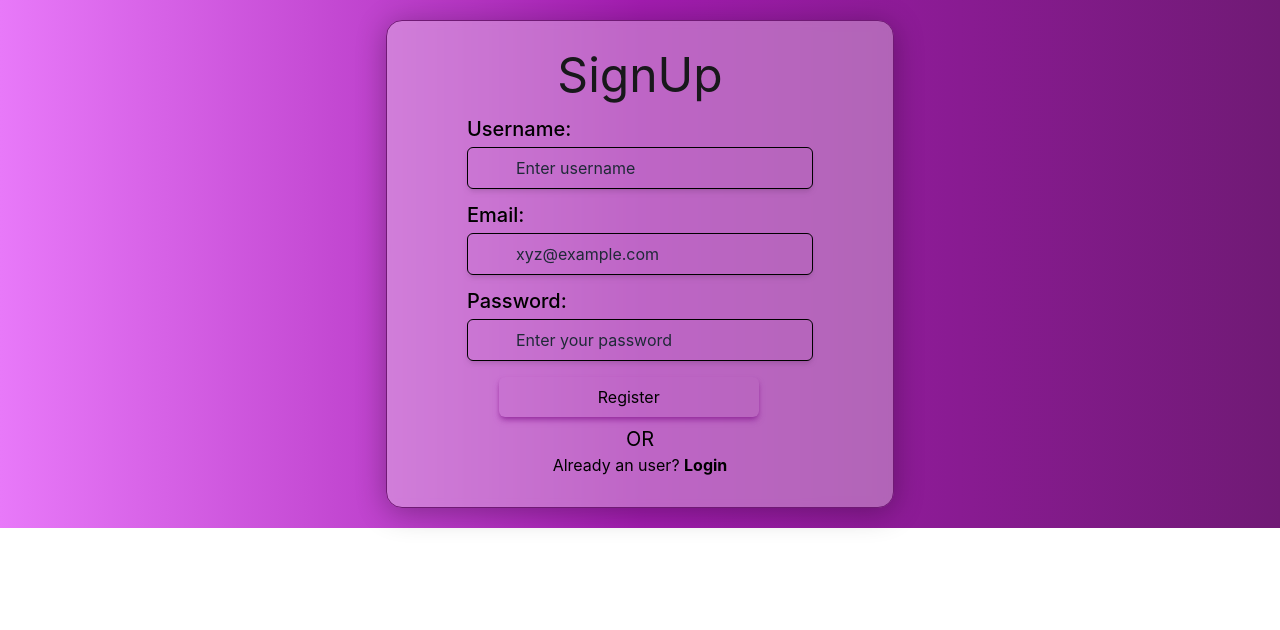
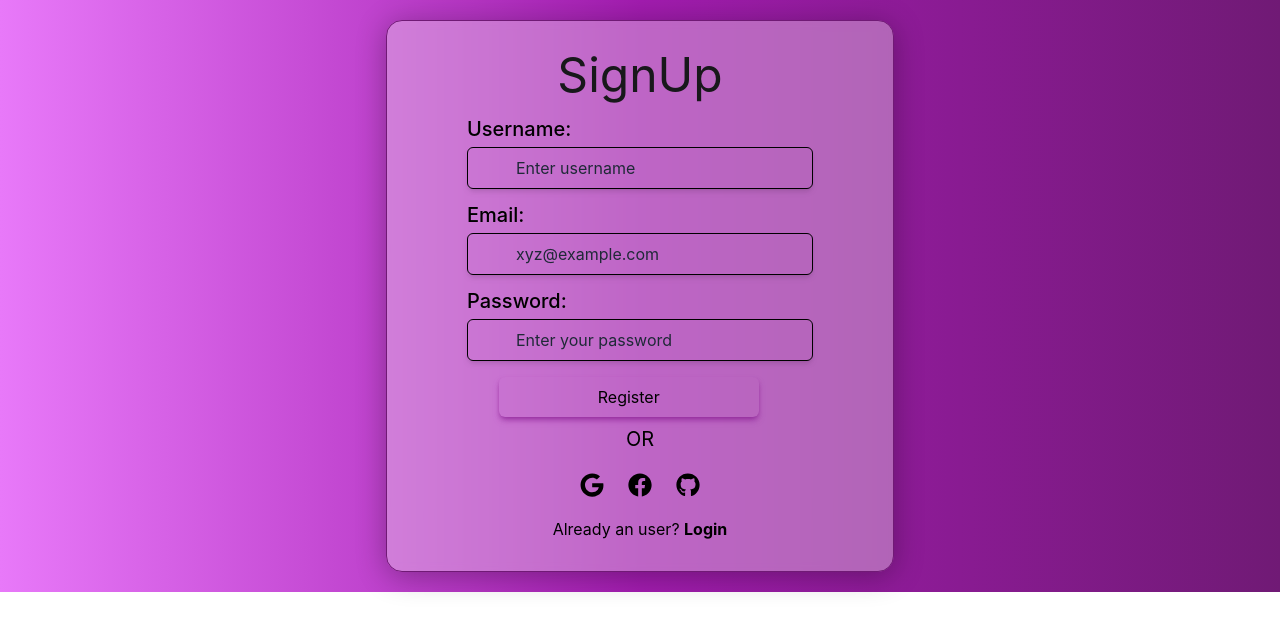
Before and after one commit to soumali28/Task-Manager, a React (Create React App) app in the folder client/: page / in a window 1280 px wide. Shown: the top 630 px of the page. Built offline with nearby package versions, Linux system fonts and the light colour scheme.

Commit message:
social media icons

```diff
--- a/client/src/pages/SignIn.jsx
+++ b/client/src/pages/SignIn.jsx
@@ -1,7 +1,7 @@
 import React, { useState } from "react";
 import "./styles/signin.css";
 import { FontAwesomeIcon } from "@fortawesome/react-fontawesome";
-import { faGoogle, faSquareEnvelope} from "@fortawesome/free-solid-svg-icons";
+import { FaFacebook, FaGithub, FaGoogle } from "react-icons/fa";
 
 function SignIn() {
   const [click, setClick] = useState(false);
@@ -69,10 +69,12 @@ function SignIn() {
           </div>
 
           <p className="text-xl">OR</p>
-          <FontAwesomeIcon
-            icon="face-clouds"
-            className="icon"
-          />
+          <div className="flex m-2 p-3 justify-center">
+            <button><FaGoogle className="mx-3 text-2xl" /></button>
+            <button><FaFacebook className="mx-3 text-2xl" /></button>
+            <button><FaGithub className="mx-3 text-2xl"/></button>
+          </div>
+
           <p>
             {click ? "Not an user" : "Already an user"}?{" "}
             <button onClick={login} className="font-bold">
```
